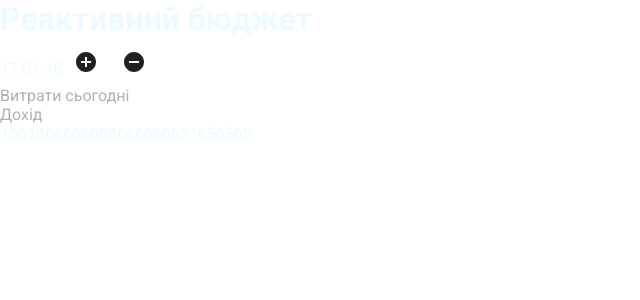
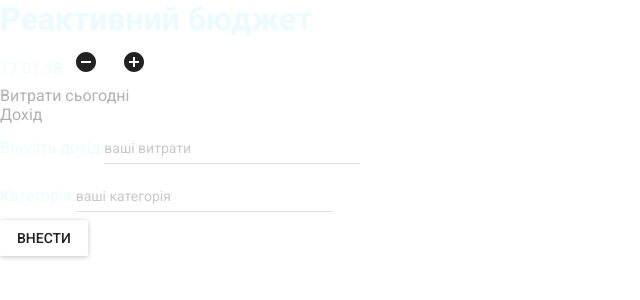
Before and after one commit to NazariyMural/reactive_budget, a React app: page /incomes in a window 1280 px wide. Shown: the top 300 px of the page, without its empty margins (0-640 px from the left). Built offline with nearby package versions, Linux system fonts and the light colour scheme; a web font is replaced by a local one.

Commit message:
add currency select

```diff
--- a/src/App.js
+++ b/src/App.js
@@ -10,6 +10,8 @@ import Header from './components/Header/Header';
 import Expanse from './components/Expanse/Expanse';
 import Incomes from './components/Incomes/Incomes';
 import { Switch, Route } from 'react-router-dom';
+import { findLastIndex } from 'lodash'
+
 
 class App extends Component {
     constructor(props) {
@@ -21,6 +23,7 @@ class App extends Component {
                 expanse: '',
                 category: '',
             },
+            transactions: [],
 
         };
     }
@@ -37,9 +40,24 @@ class App extends Component {
         this.setState({ expanse })
     }
 
+    //just grabbed methods
+    handleSubmit = (sum, category) => {
+        const { date: todayDate, transactions } = this.state
 
-    handleSubmit = ( sum, transaction) => {
-        console.log(sum, transaction);
+        const _newTransaction = { date: todayDate.format('DD.MM.YY'), category: category, sum: sum }
+
+
+
+        /* We create transaction array witch contain past transaction from state (it helps for forting and inutability) */
+        const newTransactions = [...transactions, _newTransaction];
+
+        newTransactions.sort( ( a, b ) => {
+            const aDate = moment(a.date, 'DD.MM.YY');
+            const bDate = moment(b.date, 'DD.MM.YY');
+            return aDate.isAfter(bDate)
+        })
+
+        this.setState({ transactions: newTransactions });
     }
 
     render() {
@@ -52,12 +70,12 @@ class App extends Component {
                         <div className={styles.DataContainer}>
                             <span>{date.format('DD.MM.YY')}</span>
                             <IconButton
+                                onClick={this.handleAddDay}>
+                                <Remove />
+                            </IconButton>
+                            <IconButton
                                 onClick={this.handleSubtractDay}>
                                 <Add />
-                            </IconButton>
-                            <IconButton
-                                onClick={this.handleAddDay}>
-                                <Remove />
                             </IconButton>
                         </div>
                     </header>
@@ -66,14 +84,14 @@ class App extends Component {
                         <Switch>
                             <Route exact path="/" render={() => (
                                 <Expanse
-                                    change={(ev) => this.handleInputChange(ev)}
-                                    inputValue={this.state.expanse}
-
                                     //onSubmit function will be executed inside Expanse component with two parament (sum, transaction)
-                                    onSubmit={(sum, transaction) => this.handleSubmit(sum, transaction)}/>
+                                    onSubmit={(sum, transaction) => this.handleSubmit(sum, transaction)} />
                             )} />
 
-                            <Route path="/incomes" component={Incomes} />
+                            <Route path="/incomes"  render={() => (
+                                <Incomes
+                                    onSubmit={(sum, transaction) => this.handleSubmit(sum, transaction)} />
+                            )} />
                         </Switch>
                     </main>
                 </div>
--- a/src/components/Expanse/Expanse.jsx
+++ b/src/components/Expanse/Expanse.jsx
@@ -2,6 +2,8 @@ import React, { Component } from 'react'
 import styles from './Expanse.css';
 import TextField from 'material-ui/TextField';
 import RaisedButton from 'material-ui/RaisedButton';
+import SelectField from 'material-ui/SelectField';
+import MenuItem from 'material-ui/MenuItem';
 
 const style = {
     inputTextArea: {
@@ -15,22 +17,42 @@ const style = {
         opasity: .7,
         fontWeight: 100,
         fontSize: 14,
+
+    },
+    inputWidth: {
+        width: 140,
+    },
+    inputWidthExpanses: {
+        width: 100,
     },
     buttonPrintInput: {
         margin: '12',
         background: 'transparent',
 
+    },
+    selectField: {
+        height: 76,
+        width: 90,
+    },
+    iconStyle:{
+        top: 30
+    },
+    labelStyle:{
+        lineHeight: 1.5,
+        height: 56,
+        paddingRight: 10,
+        color: '#b9b9b9',
+        left: 24,
+        top: 40
     }
 }
-
-
-
 class Expanse extends Component {
     state = {
         expanse: {
             expanse: '',
             category: '',
         },
+        selectValue: '₴',
     }
 
     handleInputChange = (ev) => {
@@ -39,13 +61,17 @@ class Expanse extends Component {
         this.setState({ expanse })
     }
 
+    handleSelectChange = (event, index, selectValue) => this.setState({ selectValue });
+
+
+
 
     handleSubmitTransaction = () => {
         const { onSubmit } = this.props;
         let expanse = { ...this.state.expanse }
 
         //execute the onSubmit function with two parement one olways should be negative
-        onSubmit( -1 * Math.abs(parseFloat(expanse.expanse)), expanse.category );
+        onSubmit(-1 * Math.abs(parseFloat(expanse.expanse)), expanse.category);
 
         //and clear input field
         expanse.category = '';
@@ -62,26 +88,45 @@ class Expanse extends Component {
                     hintText="ваші витрати"
                     hintStyle={style.inputTextArea}
                     multiLine={false}
+                    style={style.inputWidthExpanses}
                     inputStyle={style.inputStyle}
                     onChange={(ev) => this.handleInputChange(ev)}
                     value={expanse}
                     name="expanse"
-                /><br />
-                <span className={styles.SpanTitle}>Внесіть витрати:</span>
+                />
+                <SelectField
+                    value={this.state.selectValue}
+                    onChange={this.handleSelectChange}
+                    style={style.selectField}
+                    floatingLabelStyle={style.inputTextArea}
+                    iconStyle={style.iconStyle}
+                    labelStyle={style.labelStyle}
+                >
+                    <MenuItem value={'$'} primaryText="USD" />
+                    <MenuItem value={'₴'} primaryText="UAH" />
+                    <MenuItem value={'zł'} primaryText="PLN" />
+                    <MenuItem value={'€'} primaryText="EUR" />
+                </SelectField>
+                <br />
+                <span className={styles.SpanTitle}>Категорія:</span>
                 <TextField
                     hintText="Категорія"
                     hintStyle={style.inputTextArea}
                     multiLine={false}
                     inputStyle={style.inputStyle}
+                    style={style.inputWidth}
                     value={category}
                     onChange={(ev) => this.handleInputChange(ev)}
                     name="category"
                 /><br />
+
                 <div className={styles.ButtonContainer}>
                     <RaisedButton
                         label="Внести"
                         style={style.buttonPrintInput}
-                        onClick={this.handleSubmitTransaction}/>
+                        onClick={this.handleSubmitTransaction}
+                    />
+                    <br />
                 </div>
             </div>
         )
--- a/src/components/Incomes/Incomes.css
+++ b/src/components/Incomes/Incomes.css
@@ -0,0 +1,15 @@
+.Container {
+    flex-direction: column;
+}
+
+.SpanTitle {
+    margin-right: 15px;
+    display: inline-block;
+}
+
+.ButtonContainer {
+    display: flex;
+    margin: 15px 0;
+    align-items: center;
+    justify-content: center;
+}
--- a/src/components/Incomes/Incomes.jsx
+++ b/src/components/Incomes/Incomes.jsx
@@ -1,13 +1,87 @@
 import React, { Component } from 'react'
+import styles from './Incomes.css';
+import TextField from 'material-ui/TextField';
+import RaisedButton from 'material-ui/RaisedButton';
 // import styles from './Incomes.css'
 
-class Incomes extends Component {
 
 
+const style = {
+    inputTextArea: {
+        color: '#c9c9c9',
+        opasity: .7,
+        fontWeight: 100,
+        fontSize: 14,
+    },
+    inputStyle: {
+        color: '#eff5ff',
+        opasity: .7,
+        fontWeight: 100,
+        fontSize: 14,
+    },
+    buttonPrintInput: {
+        margin: '12',
+        background: 'transparent',
+
+    }
+}
+class Incomes extends Component {
+    state = {
+        incomes: {
+            incomes: '',
+            category: '',
+        },
+    }
+
+    handleInputChange = (ev) => {
+        let incomes = { ...this.state.incomes }
+        incomes[ev.target.name] = ev.target.value
+        this.setState({ incomes })
+    }
+
+    handleSubmitTransaction = () => {
+        const { onSubmit } = this.props;
+        let incomes = { ...this.state.incomes }
+
+        //execute the onSubmit function with two parement one olways should be negative
+        onSubmit(Math.abs(parseFloat(incomes.incomes)), incomes.category );
+
+        //and clear input field
+        incomes.category = '';
+        incomes.incomes = '';
+        this.setState({ incomes })
+    }
+
     render() {
+        const { incomes, category } = this.state.incomes;
         return (
-            <div>
-                1561666666666666666651656565
+            <div className={styles.Container}>
+                <span className={styles.SpanTitle}>Внесіть дохід:</span>
+                <TextField
+                    hintText="ваші витрати"
+                    hintStyle={style.inputTextArea}
+                    multiLine={false}
+                    inputStyle={style.inputStyle}
+                    onChange={(ev) => this.handleInputChange(ev)}
+                    value={incomes}
+                    name="incomes"
+                /><br />
+                <span className={styles.SpanTitle}>Категорія:</span>
+                <TextField
+                    hintText="ваші категорія"
+                    hintStyle={style.inputTextArea}
+                    multiLine={false}
+                    inputStyle={style.inputStyle}
+                    value={category}
+                    onChange={(ev) => this.handleInputChange(ev)}
+                    name="category"
+                /><br />
+                <div className={styles.ButtonContainer}>
+                    <RaisedButton
+                        label="Внести"
+                        style={style.buttonPrintInput}
+                        onClick={this.handleSubmitTransaction}/>
+                </div>
             </div>
         )
     }
```
